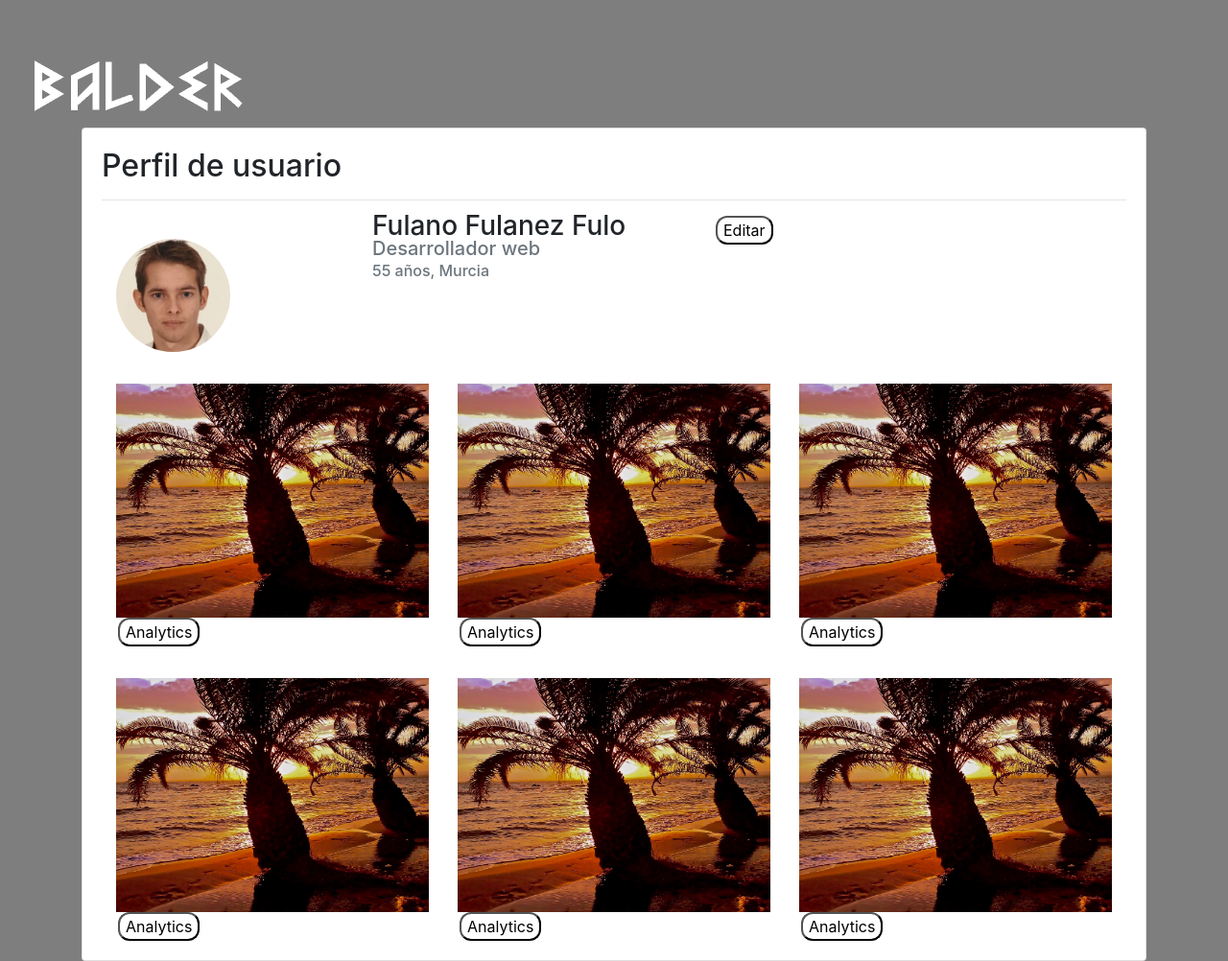
After one commit to 3Gsman/BALDER-IU, a PHP site: page /perfil.html in a window 1280 px wide. The commit adds this page. Shown: the whole page at 96% size. Run offline with PHP 8.4, Linux system fonts and the light colour scheme.

Commit message:
faq, analytics y perfil de usuario

```diff
--- a/css/css.css
+++ b/css/css.css
@@ -1,5 +1,4 @@
-body{
-	background-color: #7E7E7E;
+body {
+    background-color: #7E7E7E;
 
-	/* color: #80CBC4;
 }
--- /dev/null
+++ b/css/perfil.css
@@ -0,0 +1,54 @@
+img {
+    max-width: 100%;
+    max-height: 100%;
+    margin-top: 10%;
+}
+
+.portrait {
+    height: 80px;
+    width: 30px;
+}
+
+.landscape {
+    height: 30px;
+    width: 80px;
+}
+
+.square {
+    height: 75px;
+    width: 75px;
+}
+
+/* unvisited link */
+a:link {
+    color: black;
+    text-decoration: none;
+}
+
+/* visited link */
+a:visited {
+    color: black;
+    text-decoration: none;
+}
+
+/* mouse over link */
+a:hover {
+    color: black;
+    text-decoration: none;
+}
+
+/* selected link */
+a:active {
+    color: black;
+    text-decoration: none;
+}
+
+.button {
+    background-color: white;
+    border-radius: 12px;
+    border-color: black;
+    color: black;
+    display: inline-block;
+    font-size: 16px;
+    margin: 0px 2px;
+}
--- /dev/null
+++ b/perfil.html
@@ -0,0 +1,89 @@
+<!DOCTYPE html>
+<html lang="es">
+
+<head>
+    <title>Perfil de usuario</title>
+    <meta charset="utf-8">
+    <meta name="viewport" content="width=device-width, initial-scale=1">
+    <link rel="stylesheet" href="https://maxcdn.bootstrapcdn.com/bootstrap/4.3.1/css/bootstrap.min.css">
+    <script src="https://ajax.googleapis.com/ajax/libs/jquery/3.3.1/jquery.min.js"></script>
+    <script src="https://cdnjs.cloudflare.com/ajax/libs/popper.js/1.14.7/umd/popper.min.js"></script>
+    <script src="https://maxcdn.bootstrapcdn.com/bootstrap/4.3.1/js/bootstrap.min.js"></script>
+
+    <link rel="stylesheet" href="css/css.css">
+    <link rel="stylesheet" href="css/perfil.css">
+    <script src="js/scripts.js"></script>
+
+</head>
+
+<body>
+
+<span class="position-absolute trigger">
+    <!-- hidden trigger to apply 'stuck' styles --></span>
+<nav class="navbar navbar-expand-sm sticky-top py-2">
+    <div class="container-fluid">
+        <a class="navbar-brand" href="#"><img src="img/BalderWhite.png" class="smallLogo" alt="Logo" hegiht="50%"
+                                              width="50%"></a>
+    </div>
+</nav>
+
+<div class="container">
+    <div class="card">
+        <div class="card-body">
+            <h2 class="card-title">Perfil de usuario</h2>
+            <hr>
+            <div class="col-md-5">
+            </div>
+            <div class="container">
+                <div class="row">
+                    <div class="col-sm-3">
+                        <img class="card-img-top rounded-circle height=" 75% src="img/profile1.jpg"
+                             alt="imagen de perfil"
+                             style="width: 50%;">
+                    </div>
+                    <div class="col-sm-4">
+                        <h3 class="card-subtitle">Fulano Fulanez Fulo</h3>
+                        <h5 class="card-subtitle mb-2 text-muted">Desarrollador web</h5>
+                        <h6 class="card-subtitle mb-2 text-muted">55 años, Murcia</h6>
+                    </div>
+                    <div class="col-sm-5">
+                        <button class="button">Editar</button>
+                    </div>
+                    <br>
+                    <div class="col-sm-4"><img class="perfil" src="img/img1.png"
+                                               alt="Imagen_1">
+                        <button class="button"><a href="analytics.html">Analytics</a></button>
+                    </div>
+                    <br>
+                    <div class="col-sm-4"><img class="perfil" src="img/img1.png"
+                                               alt="Imagen_2">
+                        <button class="button"><a href="analytics.html">Analytics</a></button>
+                    </div>
+                    <div class="col-sm-4"><img class="perfil" src="img/img1.png"
+                                               alt="Imagen_3">
+                        <button class="button"><a href="analytics.html">Analytics</a></button>
+                    </div>
+                    <div class="col-sm-4"><img class="perfil" src="img/img1.png"
+                                               alt="Imagen_4">
+                        <button class="button"><a href="analytics.html">Analytics</a></button>
+                    </div>
+                    <div class="col-sm-4"><img class="perfil" src="img/img1.png"
+                                               alt="Imagen_5">
+                        <button class="button"><a href="analytics.html">Analytics</a></button>
+                    </div>
+                    <div class="col-sm-4"><img class="perfil" src="img/img1.png"
+                                               alt="Imagen_6">
+                        <button class="button"><a href="analytics.html">Analytics</a></button>
+
+                    </div>
+
+                </div>
+            </div>
+        </div>
+
+    </div>
+</div>
+
+</body>
+
+</html>
```
Also changed, not shown: analytics.html (added, +76 -0 lines), css/analytics.css (added, +53 -0 lines), css/faq.css (added, +26 -0 lines), faq.html (added, +108 -0 lines), index.html (indentation only), 1 other file.
